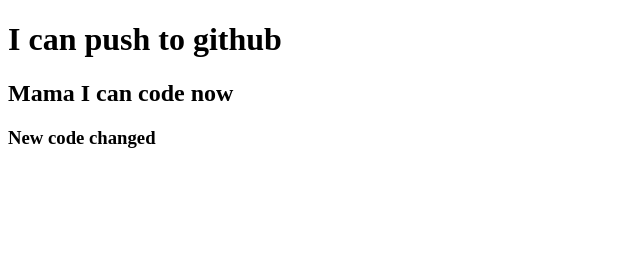
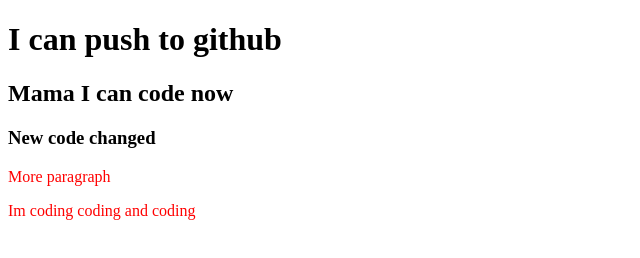
Before and after one commit to ZareenPromy/my-second-repo, a plain HTML site: page index.html in a window 1280 px wide. Shown: the whole page, without its empty margins (0-640 px from the left). Drawn offline with Linux system fonts and the light colour scheme.

Commit message:
styles added

```diff
--- a/index.html
+++ b/index.html
@@ -5,10 +5,14 @@
     <meta http-equiv="X-UA-Compatible" content="IE=edge">
     <meta name="viewport" content="width=device-width, initial-scale=1.0">
     <title>My second github repo</title>
+    <link rel="stylesheet" href="styles.css">
 </head>
 <body>
     <h1> I can push to github</h1>
     <h2>Mama I can code now</h2>
     <h3>New code changed</h3>
+    <p>More paragraph</p>
+    <p>Im coding coding and coding</p>
+
 </body>
 </html>
--- /dev/null
+++ b/styles.css
@@ -0,0 +1,3 @@
+p{
+    color: red;
+}
```
